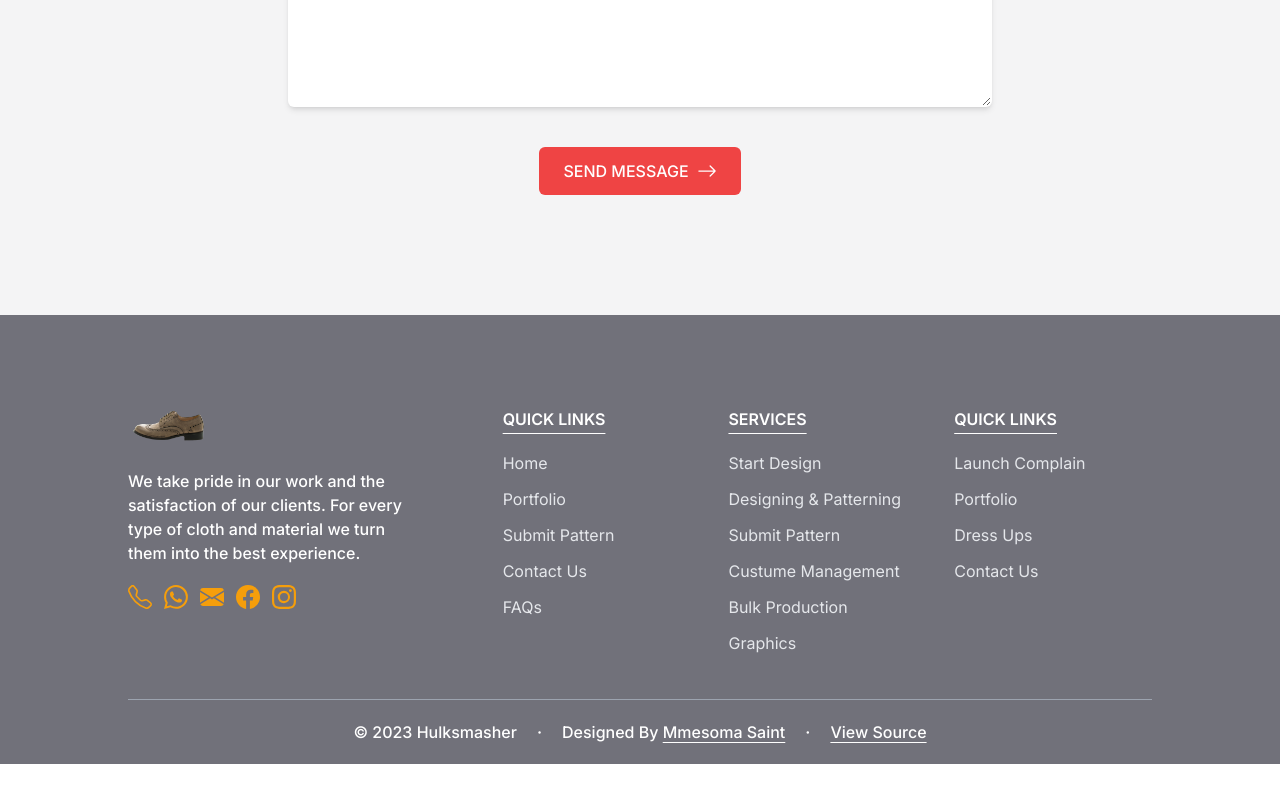
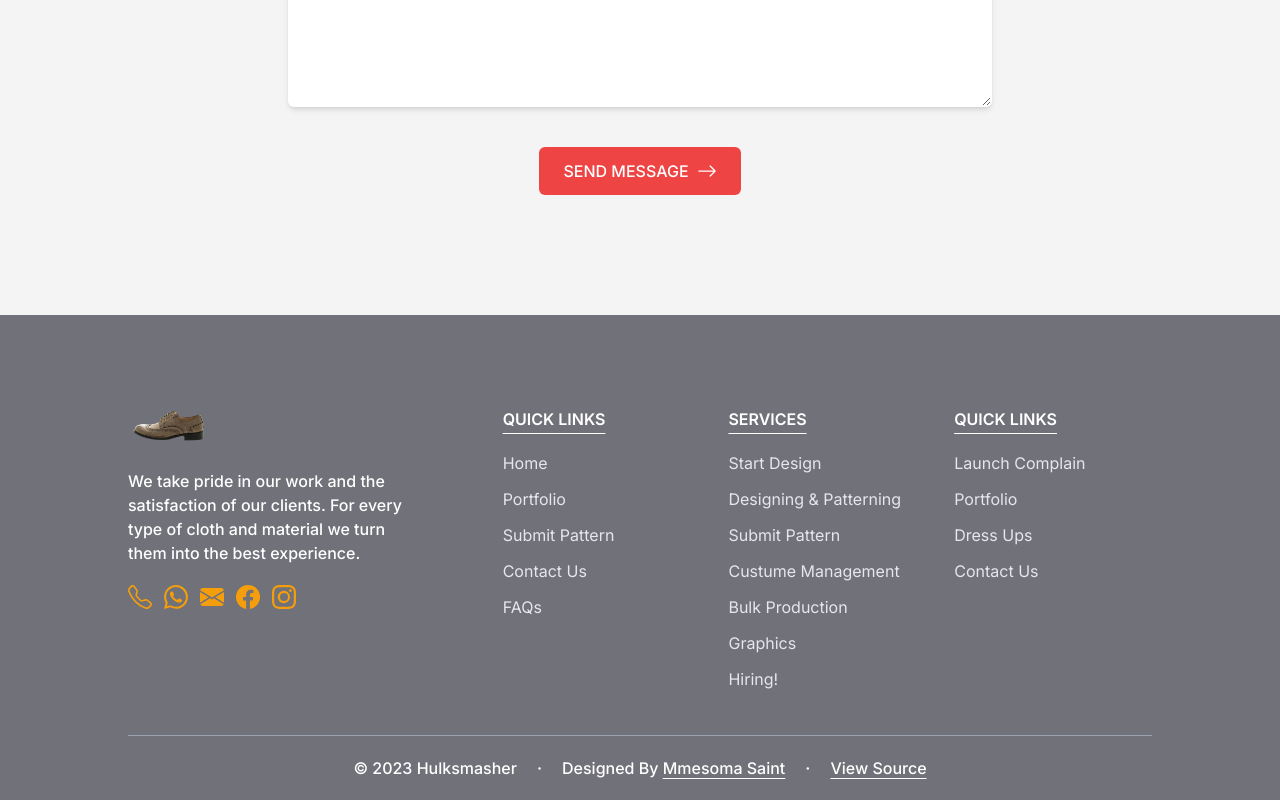
Before and after one commit to mmesomasaint/hulksmasher, a Next.js app: page / in a window 1280 px wide. Shown: the part 5459-6259 px from the top of the page. Before the commit the page ends 6223 px from the top, so only its background shows below. Built offline with nearby package versions, Linux system fonts and the light colour scheme.

Commit message:
Feat: Add new link

```diff
--- a/app/page.tsx
+++ b/app/page.tsx
@@ -376,6 +376,9 @@ export default function Home() {
                       <li className='text-gray-200 text-sm sm:text-base'>
                         Graphics
                       </li>
+                      <li className='text-gray-200 text-sm sm:text-base'>
+                        Hiring!
+                      </li>
                     </ul>
                   </div>
                   <div className='flex flex-col gap-5 items-start justify-start'>
```
